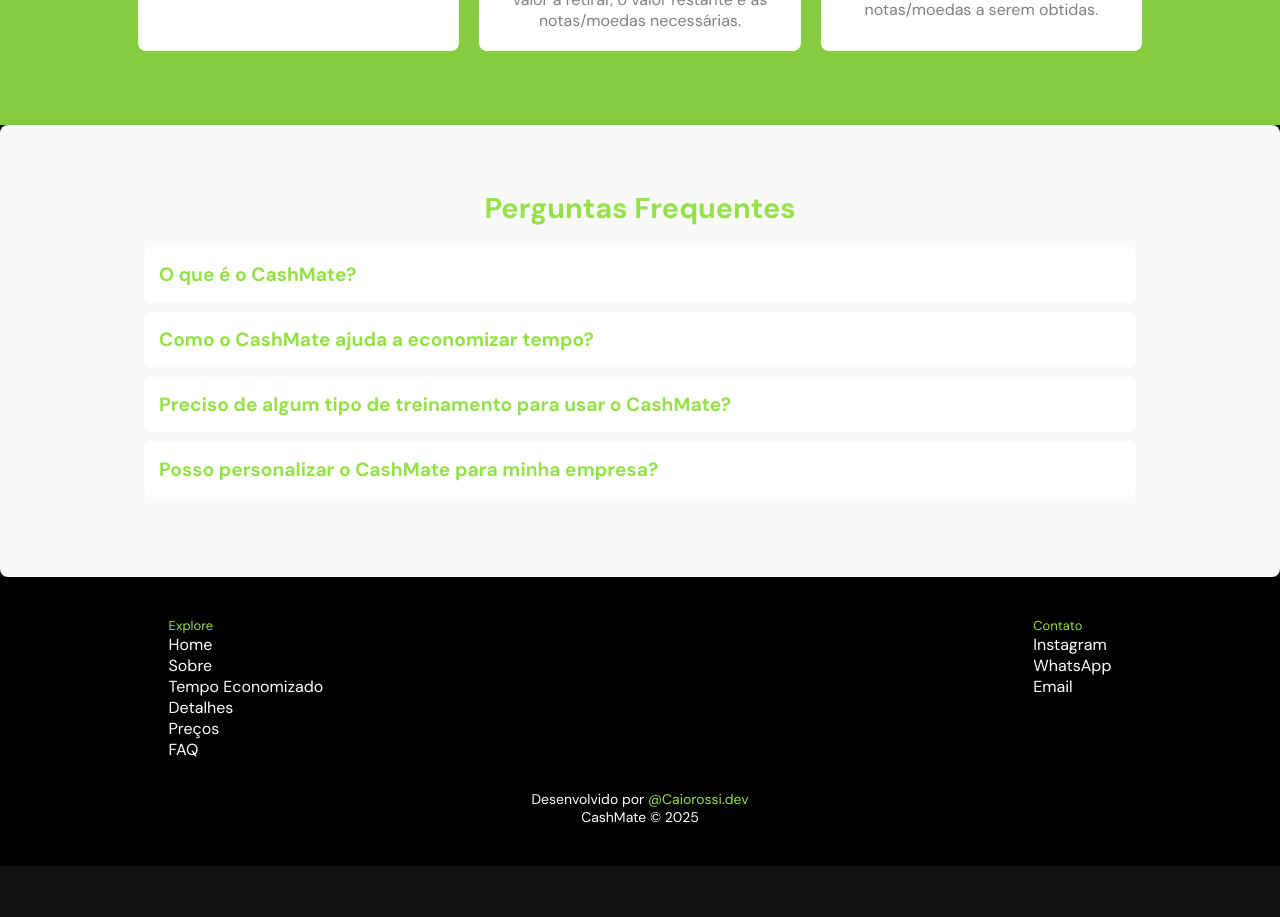
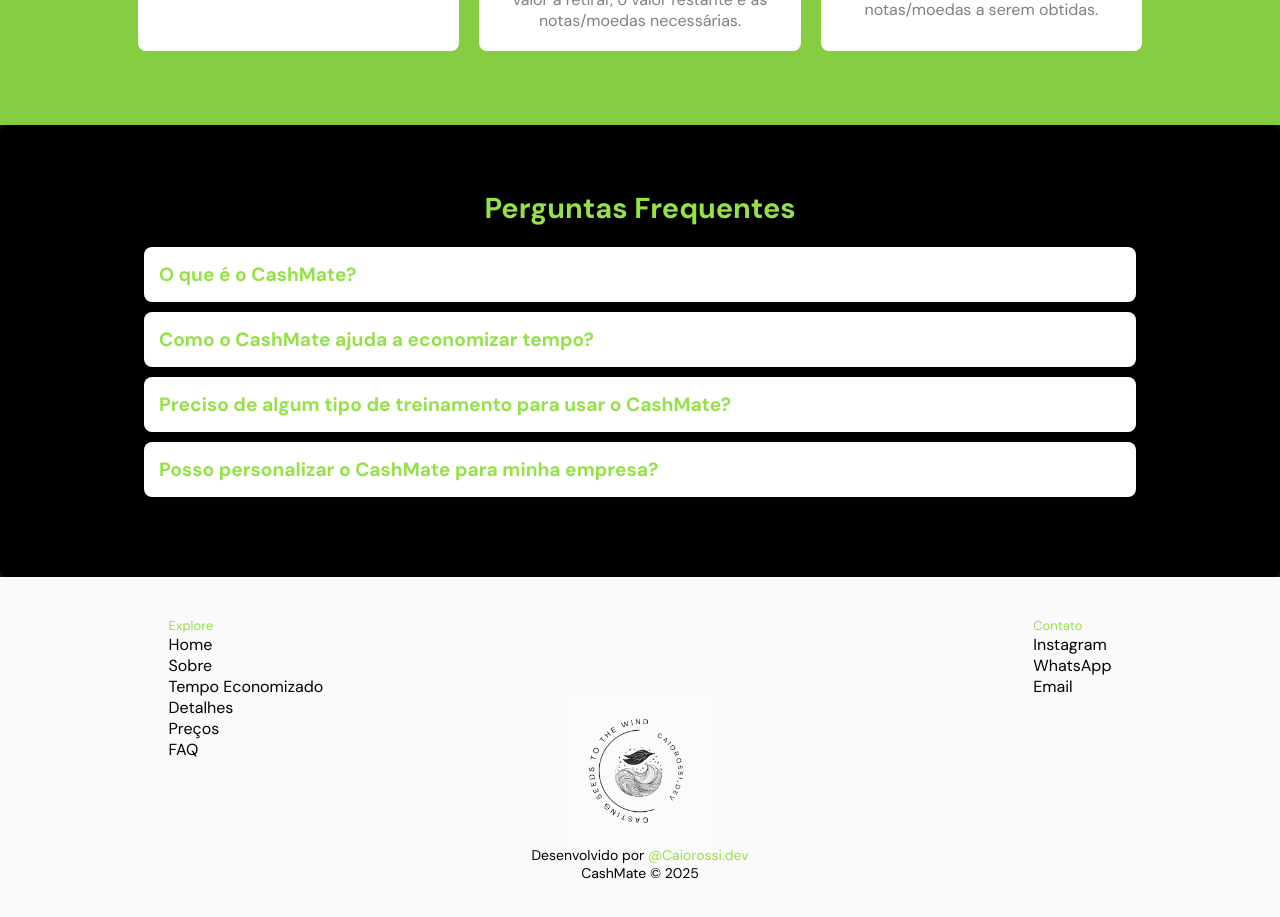
Before and after one commit to Caiorossi00/CashMate-Home, a React (Create React App) app: page / in a window 1280 px wide. Shown: the part 3800-4717 px from the top of the page. Before the commit the page ends 4666 px from the top, so only its background shows below. Built offline with nearby package versions, Linux system fonts and the light colour scheme.

Commit message:
inversão das cores do footer + logo

```diff
--- a/src/components/FAQ/Faq.css
+++ b/src/components/FAQ/Faq.css
@@ -1,5 +1,5 @@
 .faq-section {
-  background-color: #f9f9f9;
+  background-color: #000000;
   padding: 40px 20px;
   border-radius: 8px;
   box-shadow: 0 2px 10px rgba(0, 0, 0, 0.1);
--- a/src/components/Footer/CashMateFooter.css
+++ b/src/components/Footer/CashMateFooter.css
@@ -1,6 +1,6 @@
 footer {
-  background-color: #000000;
-  color: #ffffff;
+  background-color: #fafafa;
+  color: black;
   padding: 40px 0;
   text-align: center;
 }
@@ -29,7 +29,7 @@ footer {
 }
 
 .footer-links a {
-  color: #ffffff;
+  color: black;
   text-decoration: none;
   font-size: 16px;
 }
@@ -54,9 +54,27 @@ footer {
   text-decoration: underline;
 }
 
+.footer-logo {
+  width: 150px;
+}
+
+.footer-bottom {
+  display: flex;
+  flex-direction: column;
+  align-items: center;
+  justify-content: center;
+  text-align: center;
+  margin-top: -8vh;
+}
+
 @media (max-width: 768px) {
   .footer-container {
     gap: 2em;
     margin: 0 10%;
   }
+
+  .footer-logo {
+    width: 80px;
+    margin-bottom: 15px;
+  }
 }
--- a/src/components/Footer/CashMateFooter.js
+++ b/src/components/Footer/CashMateFooter.js
@@ -1,4 +1,5 @@
 import React from "react";
+import logo from "../../assets/logo.png";
 import "./CashMateFooter.css";
 
 function CashMateFooter() {
@@ -53,6 +54,7 @@ function CashMateFooter() {
       </div>
 
       <div className="footer-bottom">
+        <img src={logo} alt="Logo" className="footer-logo" />
         <p>
           Desenvolvido por{" "}
           <a
```
Also changed, not shown: src/assets/logo.png (added).
